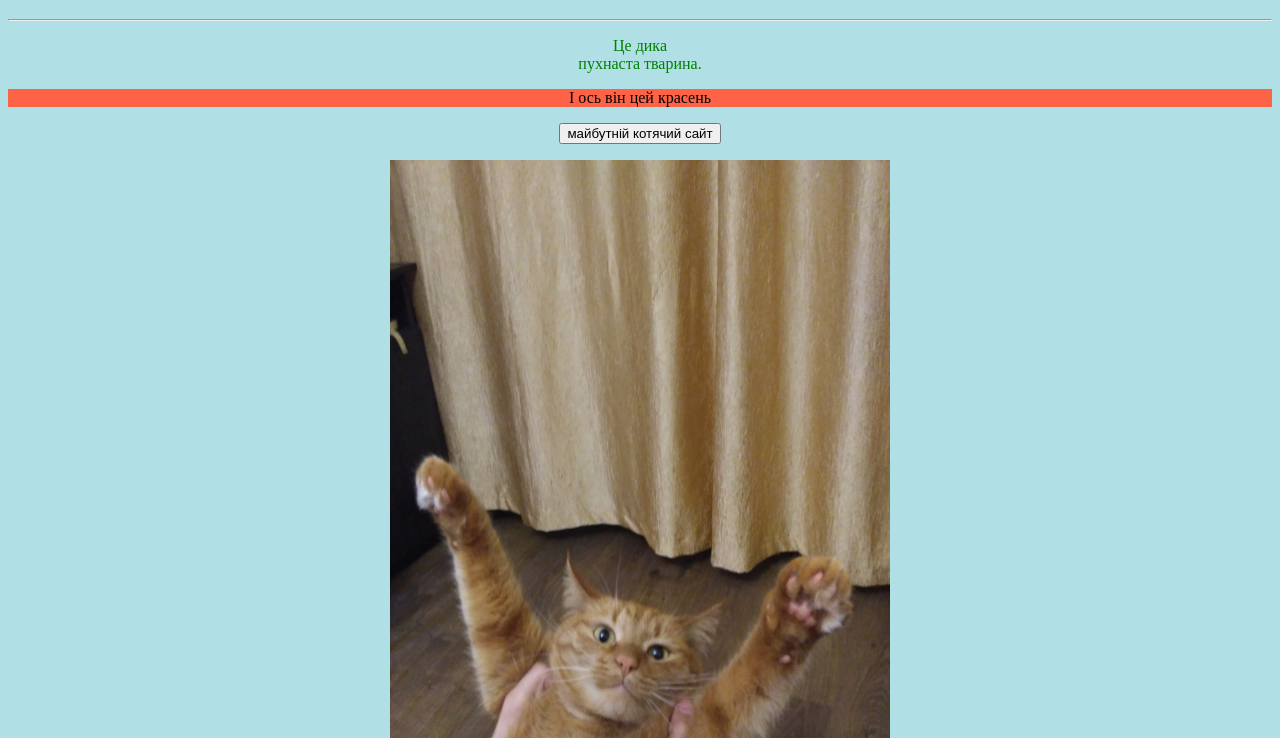
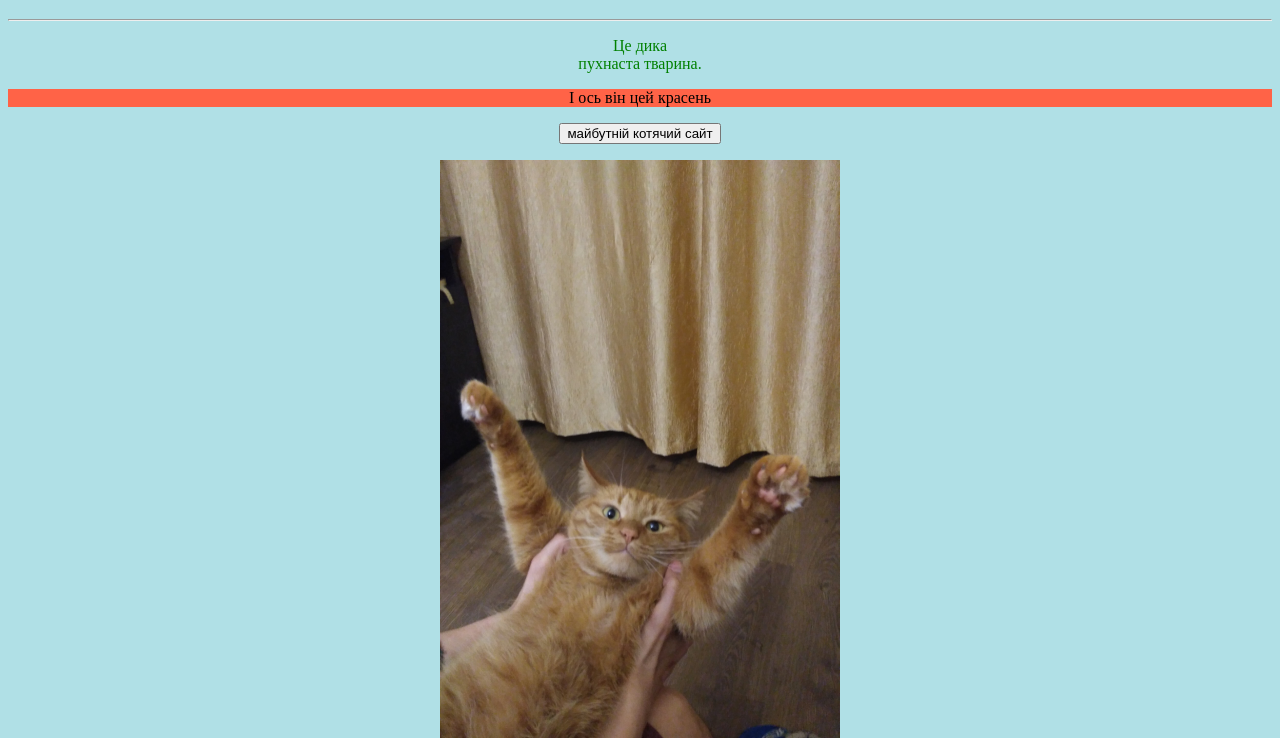
Before and after one commit to ShevaGed/Persey, a plain HTML site: page index.htm in a window 1280 px wide. Shown: the part 62-800 px from the top of the page. Drawn offline with Linux system fonts and the light colour scheme.

Commit message:
Update index.htm

```diff
--- a/index.htm
+++ b/index.htm
@@ -2,6 +2,7 @@
 <html>
 
 <head>
+  <title>Persey величний</title>
   <link rel="stylesheet" href="styles.css">
 </head>
 
@@ -28,7 +29,7 @@ title="його поки немає">
 </button>
 </p>
 
-<img src="kit.jpg" width="500" height="780">
+<img src="kit.jpg" width="400" height="580">
 
 </body>
 </html>
```
